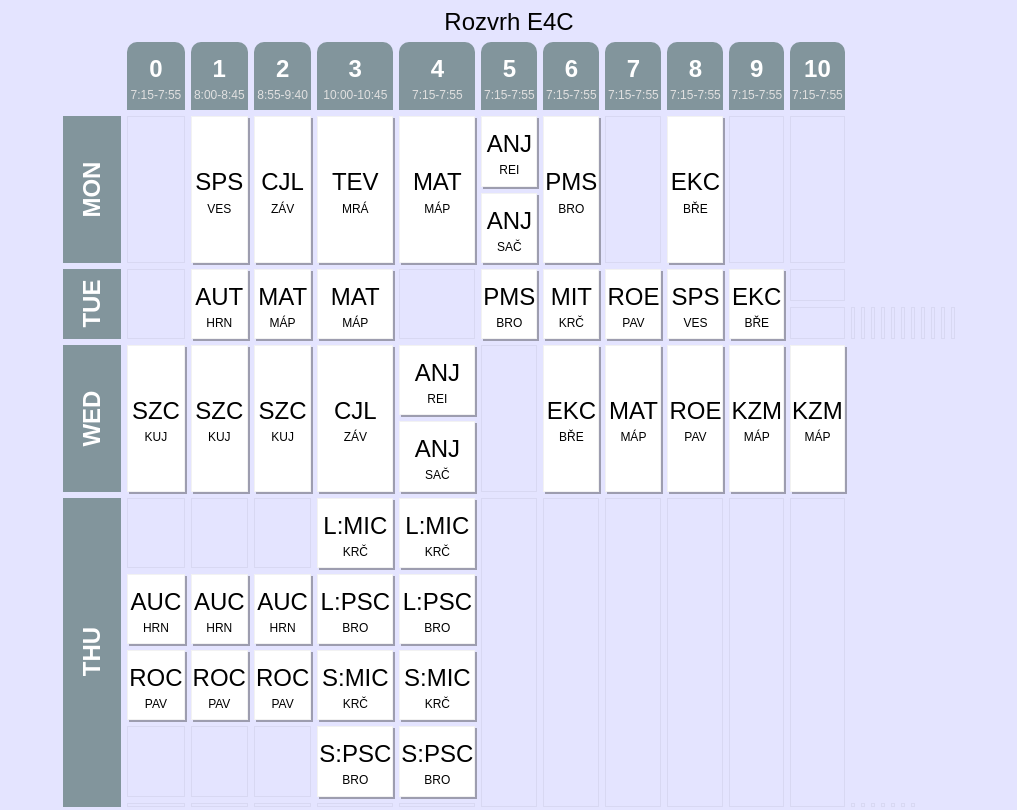
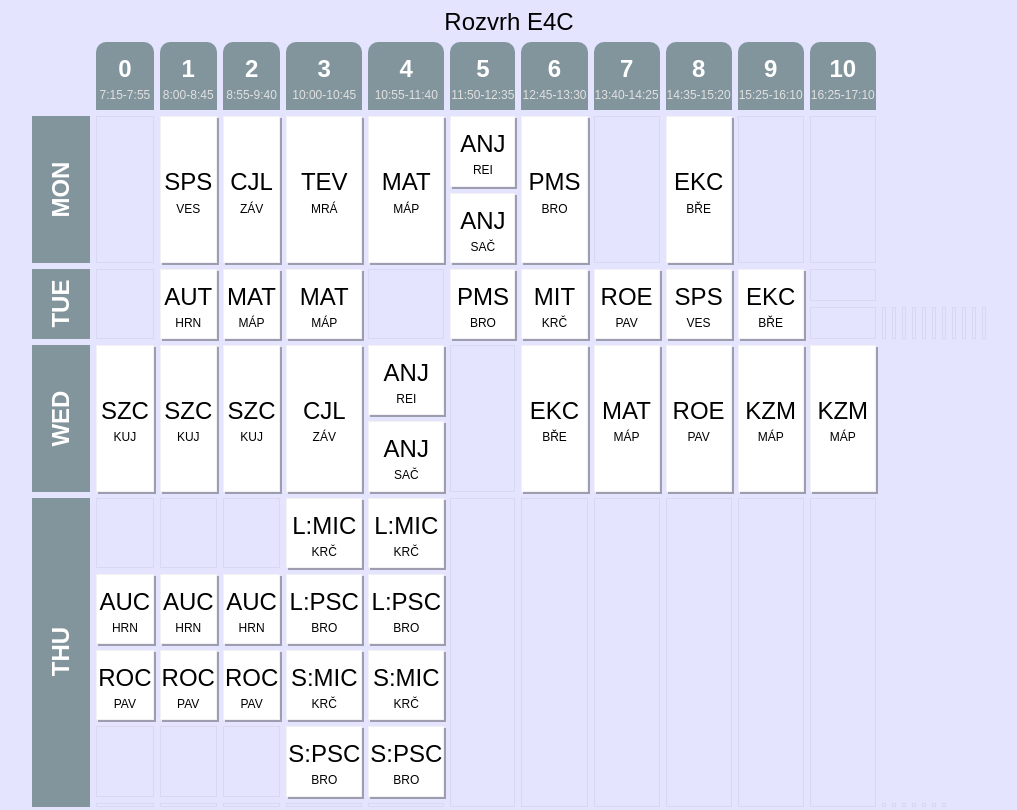
Before and after one commit to pslib-cz/2023-p2a-web-html-table-rozvrh-janek-123, a plain HTML site: page index.html in a window 1280 px wide. Shown: the top 810 px of the page, without its empty margins (131-1148 px from the left). Drawn offline with Linux system fonts and the light colour scheme.

Commit message:
Update index.html

```diff
--- a/index.html
+++ b/index.html
@@ -32,31 +32,31 @@
                 </th>
                 <th>
                     <p>4</p>
-                    <p class="dur">7:15-7:55</p>
+                    <p class="dur">10:55-11:40</p>
                 </th>
                 <th>
                     <p>5</p>
-                    <p class="dur">7:15-7:55</p>
+                    <p class="dur">11:50-12:35</p>
                 </th>
                 <th>
                     <p>6</p>
-                    <p class="dur">7:15-7:55</p>
+                    <p class="dur">12:45-13:30</p>
                 </th>
                 <th>
                     <p>7</p>
-                    <p class="dur">7:15-7:55</p>
+                    <p class="dur">13:40-14:25</p>
                 </th>
                 <th>
                     <p>8</p>
-                    <p class="dur">7:15-7:55</p>
+                    <p class="dur">14:35-15:20</p>
                 </th>
                 <th>
                     <p>9</p>
-                    <p class="dur">7:15-7:55</p>
+                    <p class="dur">15:25-16:10</p>
                 </th>
                 <th>
                     <p>10</p>
-                    <p class="dur">7:15-7:55</p>
+                    <p class="dur">16:25-17:10</p>
                 </th>
             </tr>
         </thead>
```
